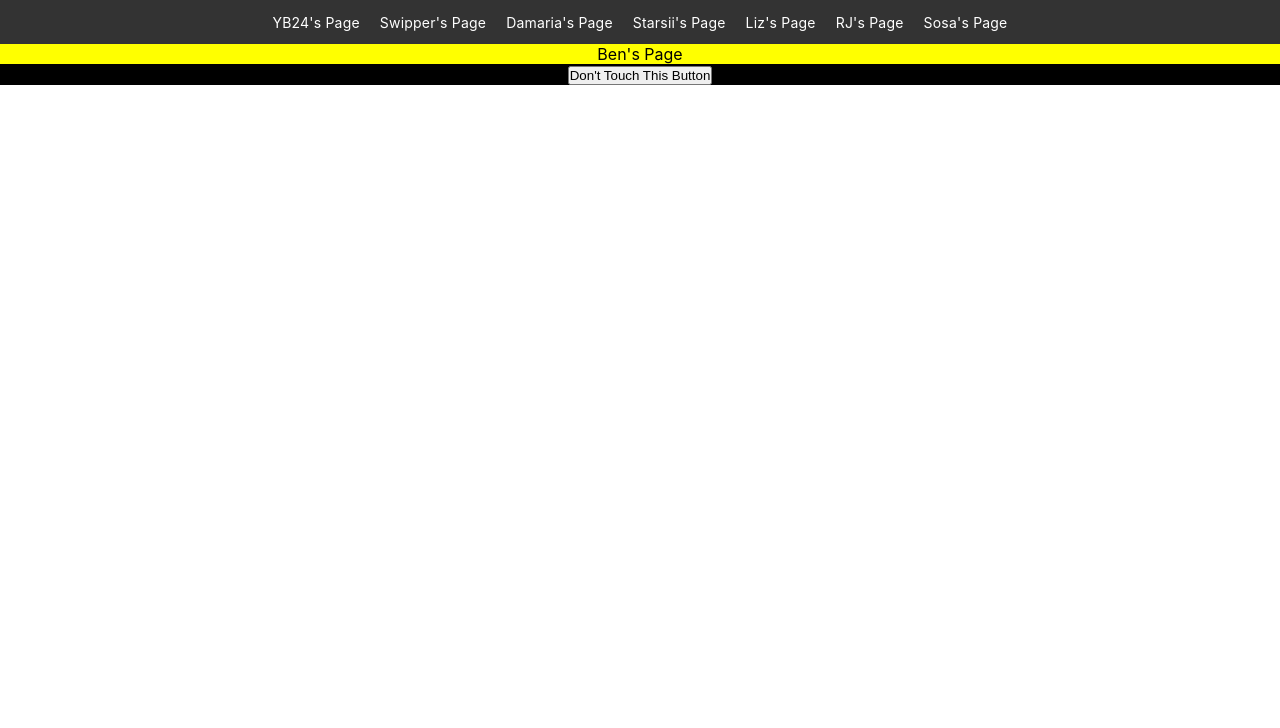
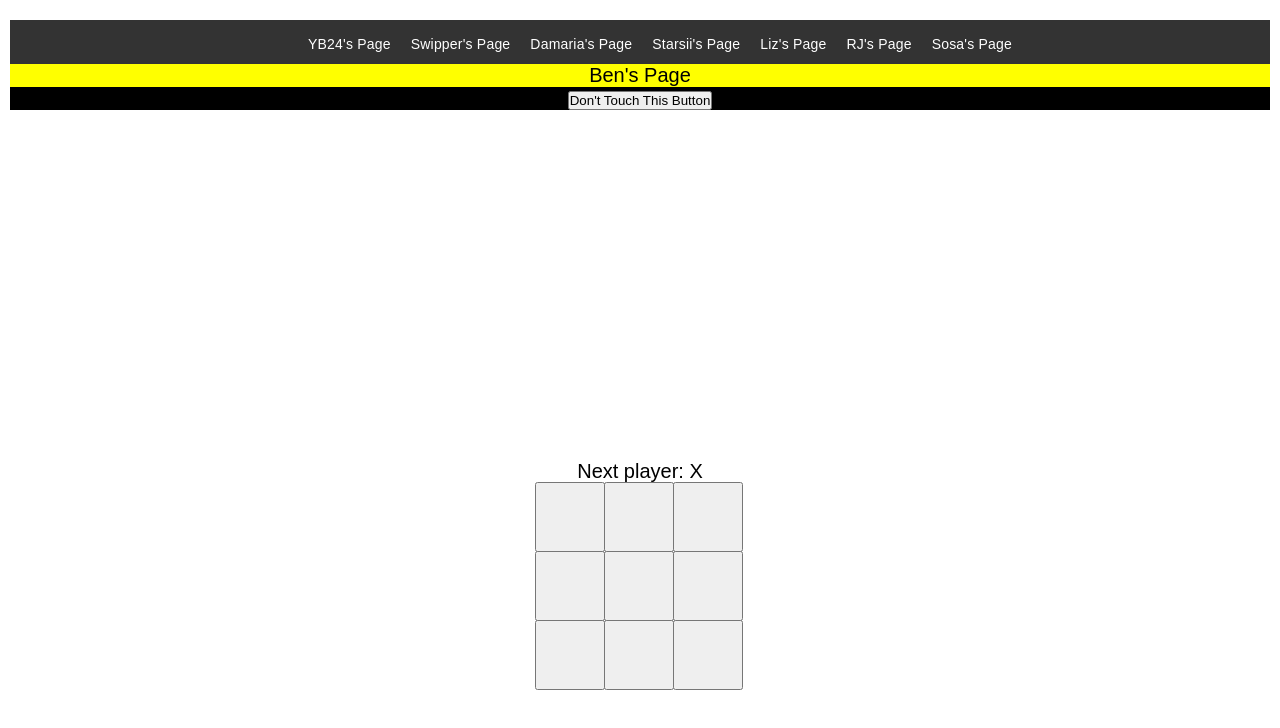
Before and after one commit to jojobobby/React-Amigos, a React (Create React App) app: page /BensPage in a window 1280 px wide. Shown: the top 728 px of the page. Built offline with nearby package versions, Linux system fonts and the light colour scheme.

Commit message:
ttt game

```diff
--- a/src/App.css
+++ b/src/App.css
@@ -56,16 +56,3 @@
 .main-content {
   margin-top: 1rem;
 }
-
-/* Ben's CSS */
-
-.ben-title {
-  display: block;
-  background-color: yellow;
-  text-align: center;
-}
-
-.ben-button-div {
-  background-color: black;
-  text-align: center;
-}
--- a/src/BensPage.js
+++ b/src/BensPage.js
@@ -1,13 +1,15 @@
+import React, { useState } from 'react';
 import './App.css';
-import React, { useState } from 'react';
+import Board from './bensFiles/ben-tttgame.js';
 
 function BenPage() {
   return (
     <div className="App">
       <header className="App-header">
-        <p className="ben-title"> Ben's Page </p>
+      <p className="ben-title"> Ben's Page </p>
       </header>
-        <BenButton />
+      <BenButton />
+      <Board />
     </div>
   );
 }
--- /dev/null
+++ b/src/bensFiles/ben-styles.css
@@ -0,0 +1,68 @@
+body {
+    font-family: "Source Sans Pro", sans-serif;
+    font-size: 20px;
+    padding-top: 10px;
+    margin: 10px;
+}
+
+ol,
+ul {
+    padding-left: 40px;
+}
+
+.board-row {
+    min-width: 210px;
+}
+
+.board-row::after {
+    clear: both;
+    content: "";
+    display: table;
+}
+
+.square {
+    float: left;
+    font-size: 35px;
+    font-weight: bold;
+    line-height: 35px;
+    height: 70px;
+    margin-right: -1px;
+    margin-top: -1px;
+    padding: 0;
+    text-align: center;
+    width: 70px;
+    background-color: none;
+}
+
+.square:focus {
+    outline: none;
+}
+
+.game {
+    display: flex;
+    flex-direction: column;
+    align-items: center;
+}
+
+.game-info {
+    margin-left: 20px;
+    min-width: 180px;
+}
+
+.board {
+    display: flex;
+    flex-direction: column;
+    align-items: center;
+    margin-top: 350px;
+}
+
+.ben-title {
+    display: block;
+    background-color: yellow;
+    text-align: center;
+}
+
+.ben-button-div {
+    background-color: black;
+    text-align: center;
+}
--- /dev/null
+++ b/src/bensFiles/ben-tttgame.js
@@ -0,0 +1,78 @@
+import { useState } from 'react';
+import './ben-styles.css';
+
+function Square({value, onSquareClick}) {
+  return (
+    <button className="square" onClick={onSquareClick}>
+      {value}
+    </button>
+  );
+}
+
+export default function Board() {
+  const [xIsNext, setXIsNext] = useState(true);
+  const [squares, setSquares] = useState(Array(9).fill(null));
+
+  function handleClick(i) {
+    if (calculateWinner(squares) || squares[i]) {
+      return;
+    }
+    const nextSquares = squares.slice();
+    if (xIsNext) {
+      nextSquares[i] = 'X';
+    } else {
+      nextSquares[i] = 'O';
+    }
+    setSquares(nextSquares);
+    setXIsNext(!xIsNext);
+  }
+
+  const winner = calculateWinner(squares);
+  let status;
+  if (winner) {
+    status = 'Winner: ' + winner;
+  } else {
+    status = 'Next player: ' + (xIsNext ? 'X' : 'O');
+  }
+
+  return (
+    <div className='board'>
+      <div className="status">{status}</div>
+      <div className="board-row">
+        <Square value={squares[0]} onSquareClick={() => handleClick(0)} />
+        <Square value={squares[1]} onSquareClick={() => handleClick(1)} />
+        <Square value={squares[2]} onSquareClick={() => handleClick(2)} />
+      </div>
+      <div className="board-row">
+        <Square value={squares[3]} onSquareClick={() => handleClick(3)} />
+        <Square value={squares[4]} onSquareClick={() => handleClick(4)} />
+        <Square value={squares[5]} onSquareClick={() => handleClick(5)} />
+      </div>
+      <div className="board-row">
+        <Square value={squares[6]} onSquareClick={() => handleClick(6)} />
+        <Square value={squares[7]} onSquareClick={() => handleClick(7)} />
+        <Square value={squares[8]} onSquareClick={() => handleClick(8)} />
+      </div>
+    </div>
+  );
+}
+
+function calculateWinner(squares) {
+  const lines = [
+    [0, 1, 2],
+    [3, 4, 5],
+    [6, 7, 8],
+    [0, 3, 6],
+    [1, 4, 7],
+    [2, 5, 8],
+    [0, 4, 8],
+    [2, 4, 6],
+  ];
+  for (let i = 0; i < lines.length; i++) {
+    const [a, b, c] = lines[i];
+    if (squares[a] && squares[a] === squares[b] && squares[a] === squares[c]) {
+      return squares[a];
+    }
+  }
+  return null;
+}
```
